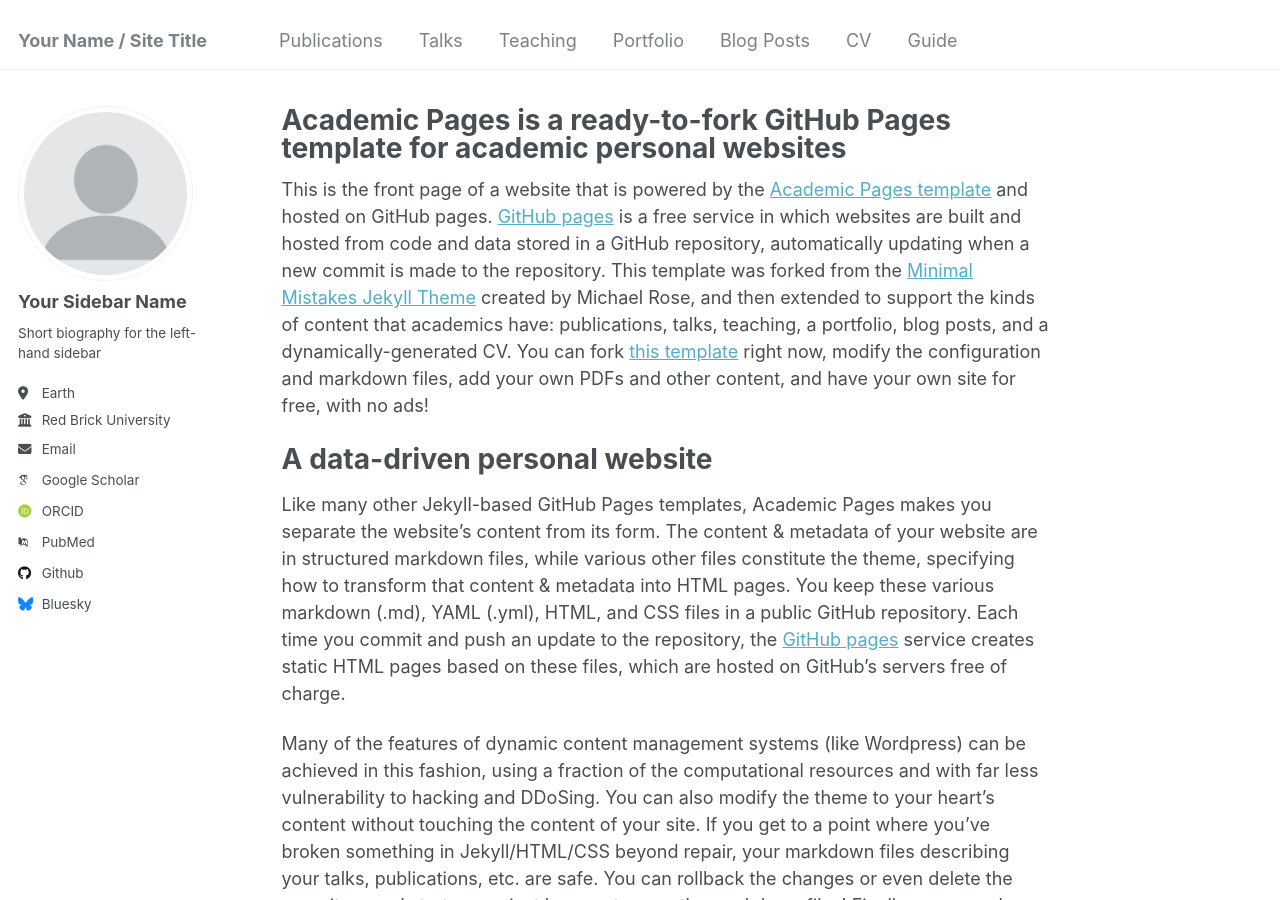
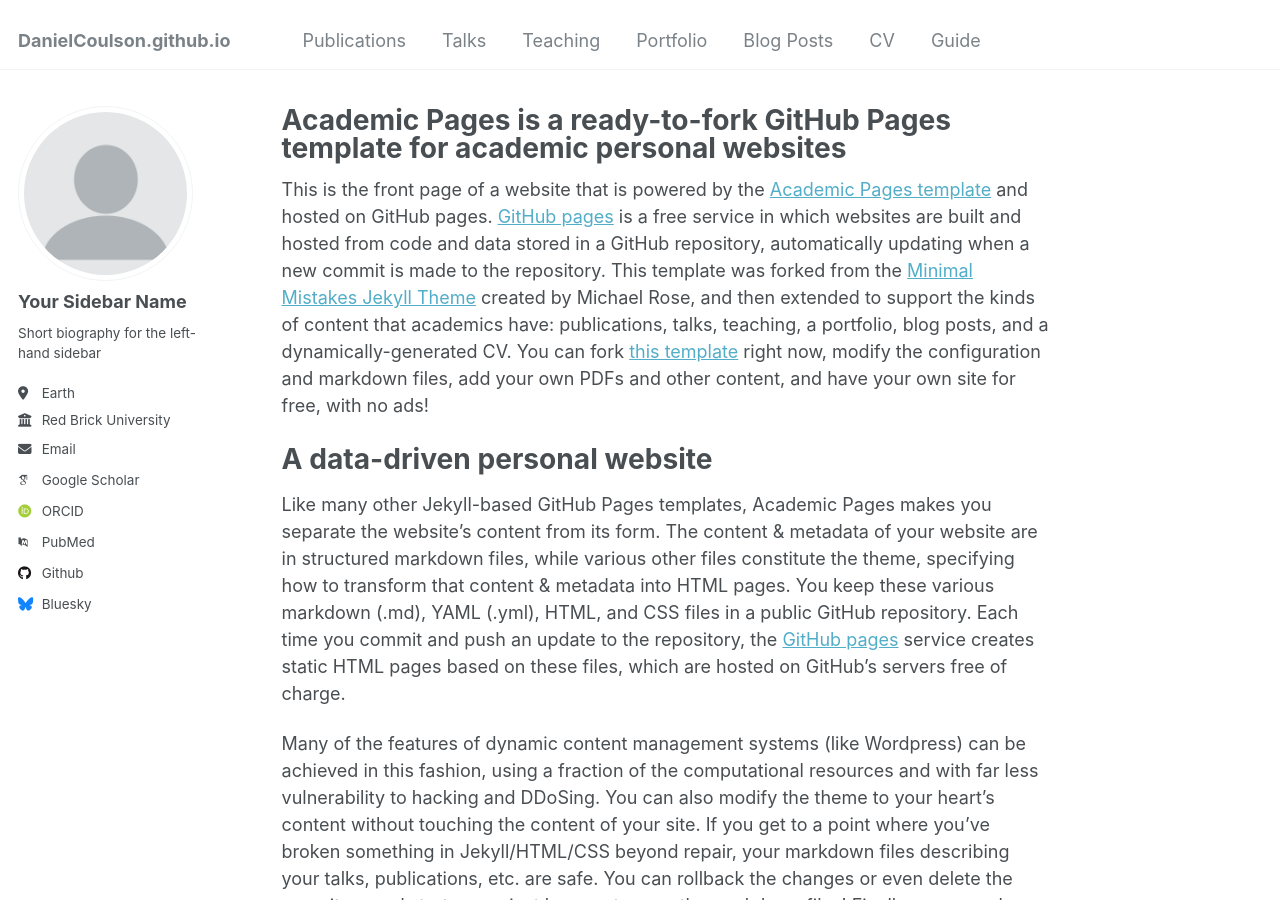
Before and after one commit to DanielCoulson/DanielCoulson.github.io, a Jekyll site: the page built from _pages/about.md, in a window 1280 px wide and 900 px high. Built offline with Jekyll 4.4.1, drawn with Linux system fonts in a browser that asks for light colours; some web fonts are replaced.

Commit message:
Update _config.yml

```diff
--- a/_config.yml
+++ b/_config.yml
@@ -8,7 +8,7 @@
 
 # Basic Site Settings
 locale                   : "en-US"
-title                    : "Your Name / Site Title"
+title                    : "DanielCoulson.github.io"
 title_separator          : "-"
 name                     : &name "Your Name"
 description              : &description "personal description"
```
